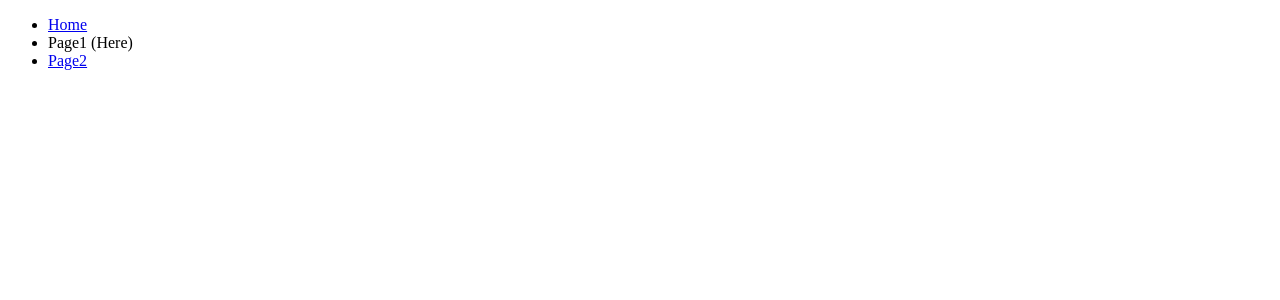
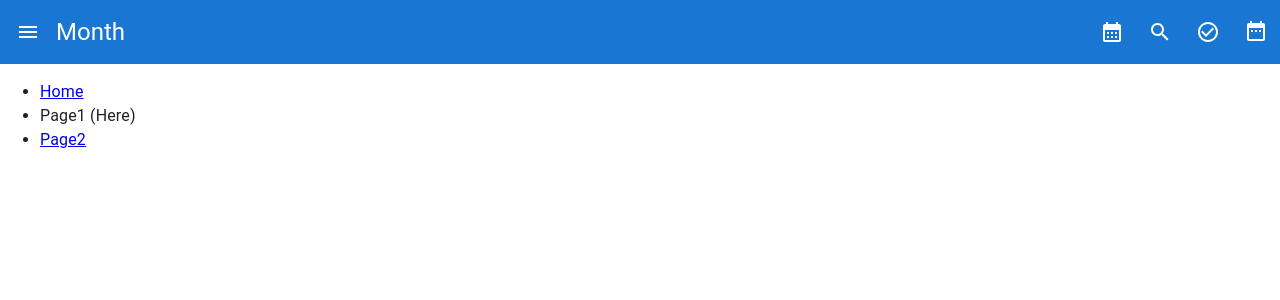
Before and after one commit to ut-code/JourniCal, a React (Vite) app in the folder frontend/: page /page1 in a window 1280 px wide. Shown: the top 300 px of the page. Built offline with nearby package versions, Linux system fonts and the light colour scheme.

Commit message:
add top bar

```diff
--- a/frontend/package.json
+++ b/frontend/package.json
@@ -13,6 +13,7 @@
   "dependencies": {
     "@emotion/react": "^11.11.4",
     "@emotion/styled": "^11.11.0",
+    "@mui/icons-material": "^5.15.14",
     "@mui/material": "^5.15.14",
     "react": "^18.2.0",
     "react-dom": "^18.2.0",
--- a/frontend/src/App.tsx
+++ b/frontend/src/App.tsx
@@ -2,6 +2,7 @@ import { RouterProvider, createBrowserRouter } from "react-router-dom";
 import Home from "./pages/Home";
 import Page1 from "./pages/page1";
 import Page2 from "./pages/page2";
+import { CssBaseline } from "@mui/material";
 
 function App() {
   const router = createBrowserRouter([
@@ -21,6 +22,7 @@ function App() {
 
   return (
     <>
+      <CssBaseline/>
       <RouterProvider router={router} />
     </>
   );
--- /dev/null
+++ b/frontend/src/components/TopBar.tsx
@@ -0,0 +1,56 @@
+import { Box, Typography } from "@mui/material";
+import React from "react";
+import { Link } from "react-router-dom";
+import MenuIcon from "@mui/icons-material/Menu";
+import CalendarMonthIcon from "@mui/icons-material/CalendarMonth";
+import SearchIcon from "@mui/icons-material/Search";
+import CheckCircleOutlineIcon from "@mui/icons-material/CheckCircleOutline";
+import AutoStoriesIcon from "@mui/icons-material/AutoStories";
+import DateRangeIcon from "@mui/icons-material/DateRange";
+import { useLocation } from "react-router-dom";
+
+const TopBar: React.FC<{
+  journalPathName: string;
+  calendarPathName: string;
+}> = (props) => {
+  const currentPathName = useLocation().pathname;
+  const iconCommonSxProps = { mx: 1.5, color: "primary.contrastText" };
+  const linkIconCommonStyleProps = { paddingTop: "3%" };
+
+  return (
+    <Box
+      width={"100%"}
+      display={"flex"}
+      alignItems={"center"}
+      justifyContent={"space-between"}
+      sx={{ bgcolor: "primary.main" }}
+    >
+      <MenuIcon sx={{ mx: 2, color: "primary.contrastText" }} />
+      <Typography
+        variant="h5"
+        component="div"
+        sx={{ my: 2, color: "primary.contrastText" }}
+      >
+        Month
+      </Typography>
+      <Box display={"flex"} alignItems={"center"} sx={{ ml: "auto" }}>
+        <CalendarMonthIcon sx={iconCommonSxProps} />
+        <SearchIcon sx={iconCommonSxProps} />
+        <CheckCircleOutlineIcon sx={iconCommonSxProps} />
+        {currentPathName === props.journalPathName ? (
+          <Link to={props.calendarPathName} style={linkIconCommonStyleProps}>
+            <DateRangeIcon sx={iconCommonSxProps} />
+          </Link>
+        ) : (
+          currentPathName === props.calendarPathName && (
+            <Link to={props.journalPathName} style={linkIconCommonStyleProps}>
+              <AutoStoriesIcon sx={iconCommonSxProps} />
+            </Link>
+          )
+        )}
+      </Box>
+    </Box>
+  );
+};
+
+export default TopBar;
--- a/frontend/src/pages/page1.tsx
+++ b/frontend/src/pages/page1.tsx
@@ -1,9 +1,11 @@
 import React from "react";
 import { Link } from "react-router-dom";
+import TopBar from "../components/TopBar";
 
 const Page1: React.FC = () => {
   return (
     <>
+      <TopBar journalPathName="/page1" calendarPathName="/page2"/>
       <ul>
         <li>
           <Link to="/">Home</Link>
--- a/frontend/src/pages/page2.tsx
+++ b/frontend/src/pages/page2.tsx
@@ -1,9 +1,11 @@
 import React from "react";
 import { Link } from "react-router-dom";
+import TopBar from "../components/TopBar";
 
 const Page2: React.FC = () => {
   return (
     <>
+      <TopBar journalPathName="/page1" calendarPathName="/page2" />
       <ul>
         <li>
           <Link to="/">Home</Link>
```
Also changed, not shown: 1 other file (tests, documents, lock files or other folders).
